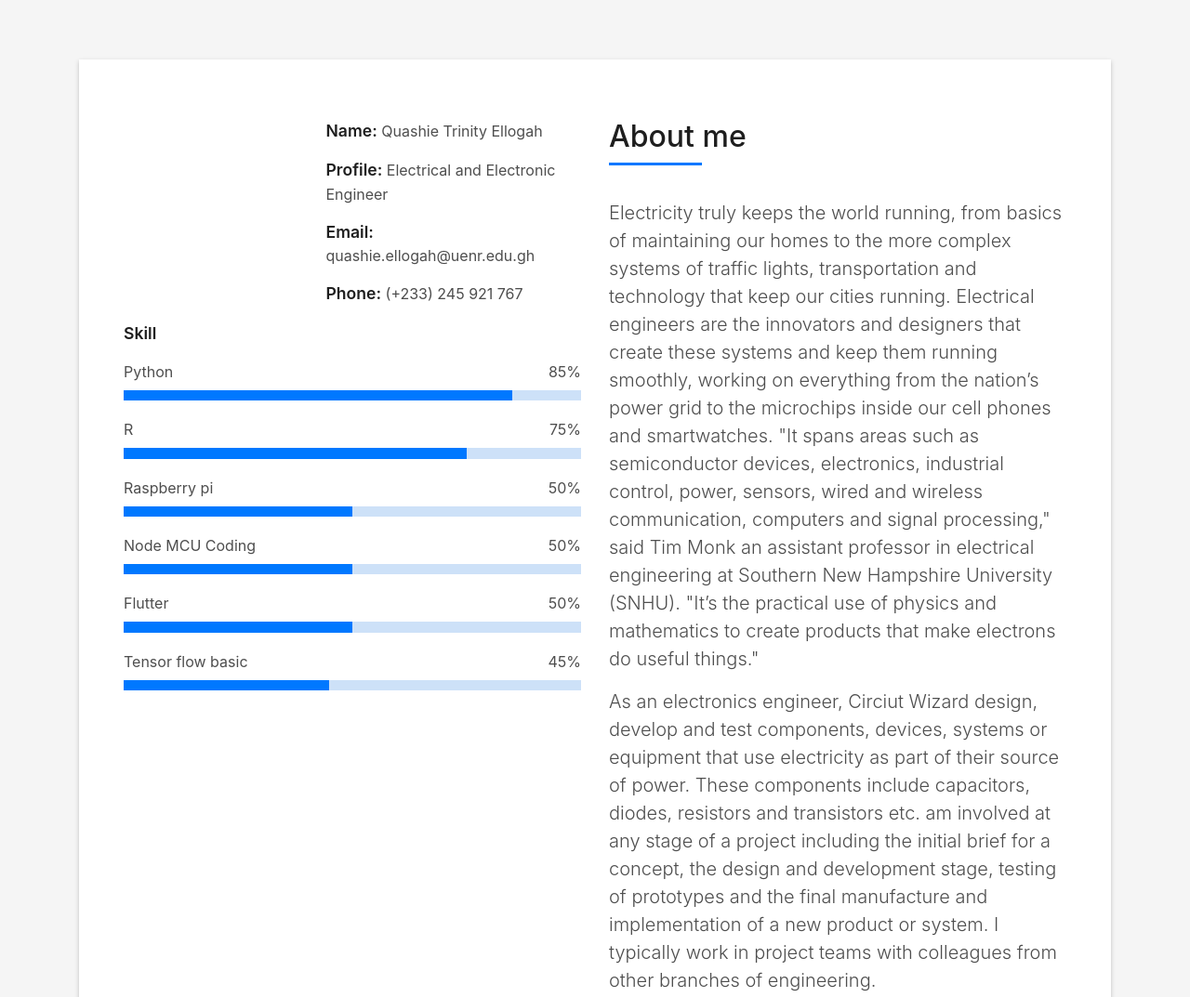
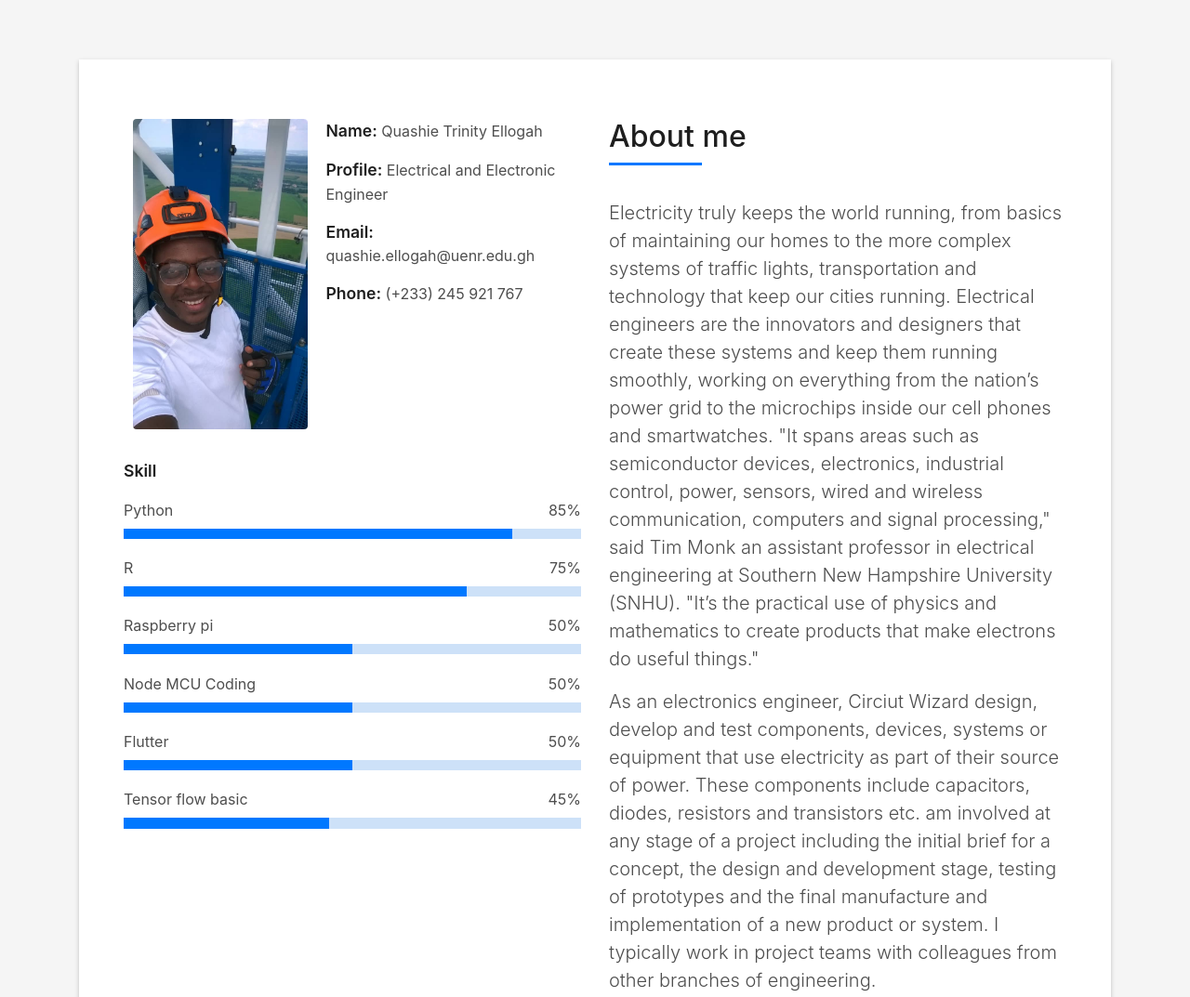
Before and after one commit to 9383748564535/quashie.github.io, a plain HTML site: page index.html in a window 1280 px wide. Shown: the part 800-1873 px from the top of the page at 93% size. Drawn offline with Linux system fonts and the light colour scheme; files whose address does not match are found by name.

Commit message:
Update index.html

```diff
--- a/index.html
+++ b/index.html
@@ -91,7 +91,7 @@
                 <div class="row">
                   <div class="col-sm-6 col-md-5">
                     <div class="about-img">
-                      <img src="img/testimonil-2.jpg" class="img-fluid rounded b-shadow-a" alt="">
+                      <img src="img/Pf.jpeg" class="img-fluid rounded b-shadow-a" alt="">
                     </div>
                   </div>
                   <div class="col-sm-6 col-md-7">
@@ -582,7 +582,7 @@
             <div class="card-footer">
               <div class="post-author">
                 <a href="#">
-                  <img src="img/testimonial-2.jpg" alt="" class="avatar rounded-circle">
+                  <img src="img/Pf.jpeg" alt="" class="avatar rounded-circle">
                   <span class="author">Morgan Freeman</span>
                 </a>
               </div>
@@ -614,7 +614,7 @@
               <div class="post-author">
                 <a href="#">
                   <img src="img/testimonial-2.jpg" alt="" class="avatar rounded-circle">
-                  <span class="author">Morgan Freeman</span>
+                  <span class="author">Quashie Trinity</span>
                 </a>
               </div>
               <div class="post-date">
@@ -644,8 +644,8 @@
             <div class="card-footer">
               <div class="post-author">
                 <a href="#">
-                  <img src="img/testimonial-2.jpg" alt="" class="avatar rounded-circle">
-                  <span class="author">Morgan Freeman</span>
+                  <img src="img/Pf.jpeg" alt="" class="avatar rounded-circle">
+                  <span class="author">Quashie Trinity</span>
                 </a>
               </div>
               <div class="post-date">
```
